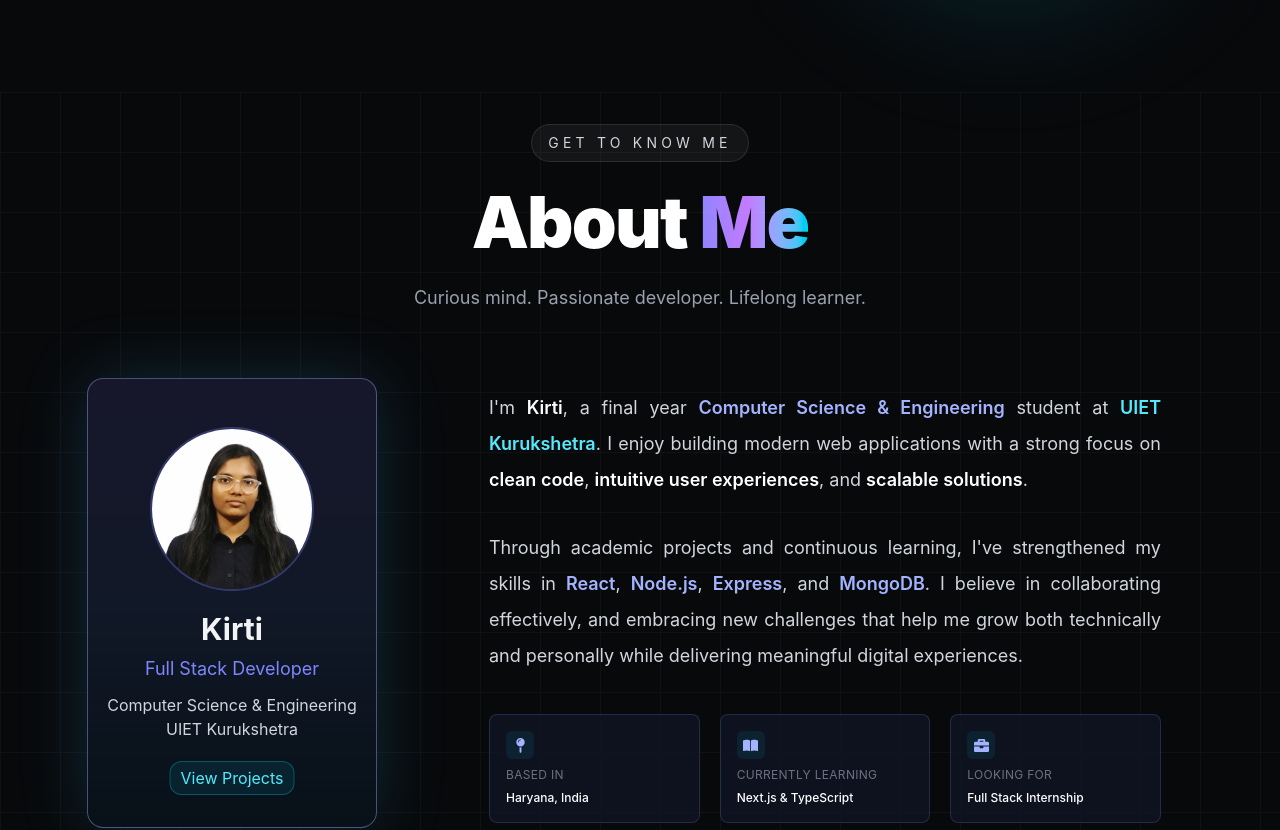
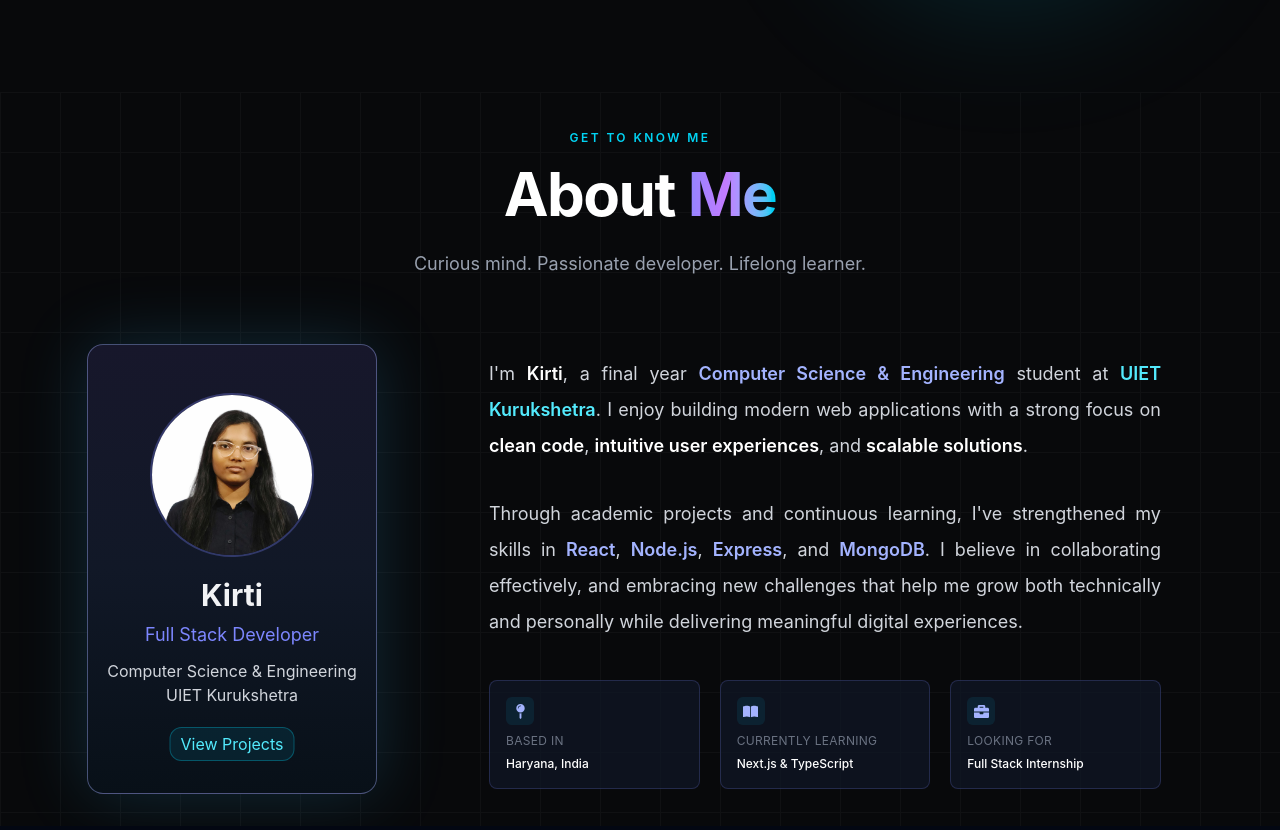
Before and after one commit to Kirti391/Portfolio-website, a React (Vite) app: page / in a window 1280 px wide. Shown: the part 800-1630 px from the top of the page. Built offline with nearby package versions, Linux system fonts and the light colour scheme.

Commit message:
About heading modified

```diff
--- a/src/components/about/aboutHeading.jsx
+++ b/src/components/about/aboutHeading.jsx
@@ -2,8 +2,11 @@ function AboutHeading(){
 
 return(
     <div className="text-center">
-        <div className="uppercase border border-white/10 bg-white/5 rounded-full px-4 py-2 text-sm text-gray-300  tracking-[0.30em] inline-flex items-center ">Get To Know Me</div>
-        <h2 className=" mt-6 text-5xl md:text-7xl font-black tracking-tight">
+        <span className=" mt- 4 text-xs font-semibold tracking-[0.2em] text-cyan-400 uppercase">
+            Get To Know Me
+          </span>
+        {/* <div className="uppercase border border-white/10 bg-white/5 rounded-full px-4 py-2 text-sm text-gray-300  tracking-[0.30em] inline-flex items-center ">Get To Know Me</div> */}
+        <h2 className=" mt-4 text-4xl md:text-6xl font-bold tracking-tight">
             <span className="text-white">About</span>
             <span className="bg-gradient-to-r from-indigo-400 via-purple-400 to-cyan-400 bg-clip-text text-transparent">{" "}Me</span>
         </h2>
--- a/src/components/skills/SkillsCanvas.jsx
+++ b/src/components/skills/SkillsCanvas.jsx
@@ -129,7 +129,7 @@ export default function SkillsCanvas() {
                 stroke="url(#lineGradient)"
                 // strokeWidth={active ? 2 : 1}
                 opacity={active ? 1.0 : activeId ? 0.08 : 0.25}
-                strokeWidth={active ? 0.35 : 0.08}
+                strokeWidth={active ? 1.4 : 0.08}
                 // opacity={active ? 0.95 : activeId ? 0.05 : 0.08}/
                 className="transition-all duration-500 ease-out"
               />
@@ -151,7 +151,7 @@ export default function SkillsCanvas() {
                 y2={to.y}
                 stroke={accent.stroke}
                 // strokeWidth={active ? 1.8 : 0.8}
-                strokeWidth={active ? 0.3 : 0.08}
+                strokeWidth={active ? 1.2 : 0.08}
                 // opacity={active ? 0.85 : activeId ? 0.08 : 0.3}
                 opacity={active ? 0.85 : activeId ? 0.08 : 0.3}
                 className="transition-all duration-500 ease-out"
```
